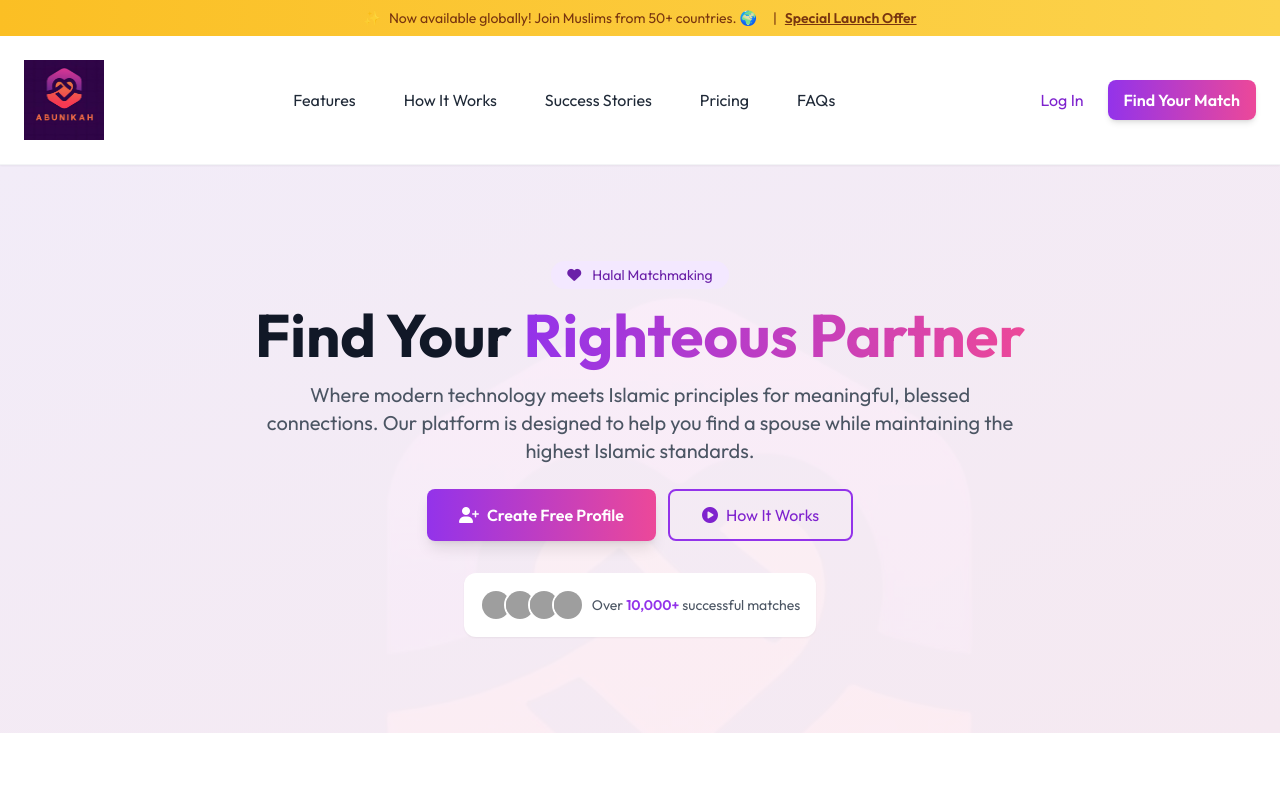
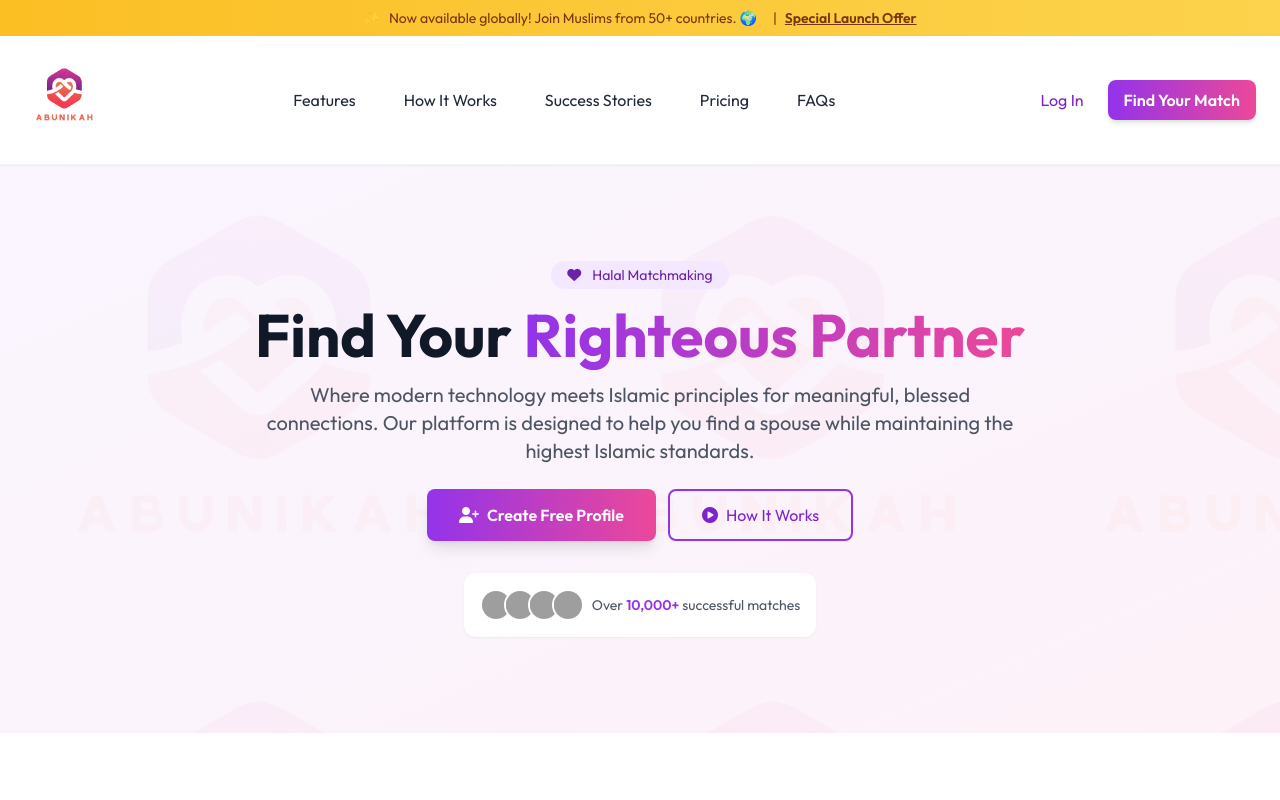
Before and after one commit to feelu10/abukinah, a plain HTML site: page index.html in a window 1280 px wide. Shown: the top 800 px of the page. Drawn offline with nearby package versions, Linux system fonts and the light colour scheme; grey boxes are pictures that could not be loaded.

Commit message:
Update index.html

```diff
--- a/index.html
+++ b/index.html
@@ -7,14 +7,14 @@
   <script src="https://cdn.tailwindcss.com"></script>
   <link href="https://fonts.googleapis.com/css2?family=Outfit:wght@300;400;600;700&display=swap" rel="stylesheet">
   <link rel="stylesheet" href="https://cdnjs.cloudflare.com/ajax/libs/font-awesome/6.4.0/css/all.min.css">
-  <link rel="shortcut icon" href="./logo.jpg" type="image/x-icon">
+  <link rel="shortcut icon" href="./logo.png" type="image/x-icon">
   <style>
     body {
       font-family: 'Outfit', sans-serif;
       scroll-behavior: smooth;
     }
     .islamic-pattern {
-      background-image: url('./logo.jpg');
+      background-image: url('./logo.png');
       opacity: 0.03;
     }
   </style>
@@ -32,7 +32,7 @@
   <!-- Header -->
   <header class="flex justify-between items-center p-4 lg:p-6 bg-white text-gray-800 shadow-sm sticky top-0 z-50 border-b border-gray-100">
     <div class="flex items-center gap-3">
-      <img src="./logo.jpg" alt="Abunikah Logo" class="h-16 w-16 md:h-20 md:w-20" />
+      <img src="./logo.png" alt="Abunikah Logo" class="h-16 w-16 md:h-20 md:w-20" />
     </div>
     <nav class="hidden md:flex space-x-1 lg:space-x-6">
       <a href="#features" class="px-3 py-2 rounded-lg hover:bg-purple-50 hover:text-purple-700 transition font-medium">Features</a>
@@ -630,7 +630,7 @@
     <div class="max-w-6xl mx-auto grid grid-cols-1 md:grid-cols-4 gap-8">
       <div class="md:col-span-2">
         <div class="flex items-center gap-3 mb-4">
-          <img src="./logo.jpg" alt="Abunikah Logo" class="h-10 w-10" />
+          <img src="./logo.png" alt="Abunikah Logo" class="h-10 w-10" />
           <span class="text-2xl font-bold tracking-wide text-white">Abunikah</span>
         </div>
         <p class="mb-4">
@@ -692,7 +692,7 @@
     <div class="absolute top-0 right-0 h-full w-80 bg-white shadow-lg p-6">
       <div class="flex justify-between items-center mb-8">
         <div class="flex items-center gap-3">
-          <img src="./logo.jpg" alt="Abunikah Logo" class="h-8 w-8" />
+          <img src="./logo.png" alt="Abunikah Logo" class="h-8 w-8" />
           <span class="text-xl font-bold tracking-wide bg-gradient-to-r from-purple-600 to-pink-500 bg-clip-text text-transparent">Abunikah</span>
         </div>
         <button id="closeMobileMenu" class="p-2 text-gray-600 hover:text-purple-700">
```
